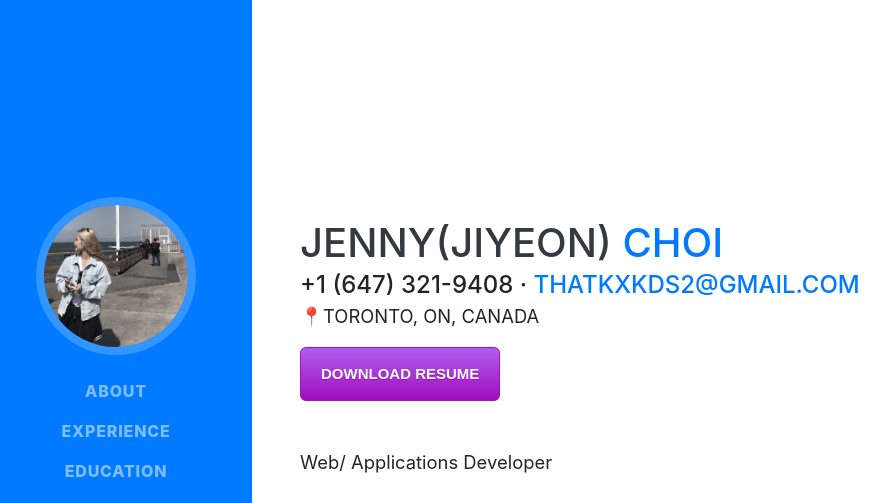
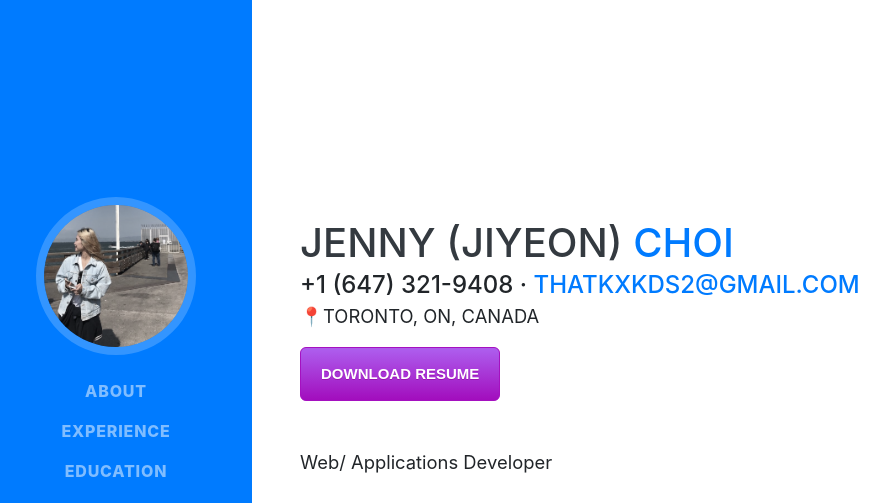
Before and after one commit to JiyeonChoi/resume, a website with bundled scripts: page index.html in a window 1280 px wide. Shown: the top 503 px of the page, without its empty margins (20-909 px from the left). Built offline with nearby package versions, Linux system fonts and the light colour scheme; a web font is replaced by a local one.

Commit message:
Update index.html

```diff
--- a/index.html
+++ b/index.html
@@ -68,7 +68,9 @@
 
     <section class="resume-section p-3 p-lg-5 d-flex align-items-center" id="about">
       <div class="w-100">
-        <h1 class="mb-0">Jenny(Jiyeon)
+        <h1 class="mb-0"> Jenny
+        <span>(Jiyeon)</span>
+
           <span class="text-primary">Choi</span>
         </h1>
 
```
